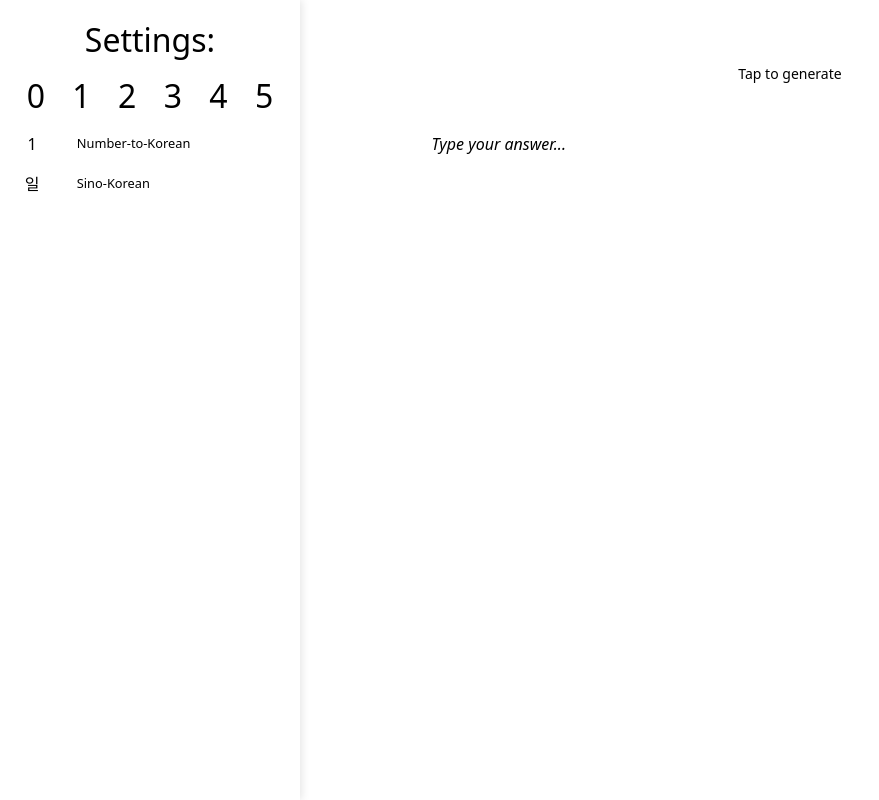
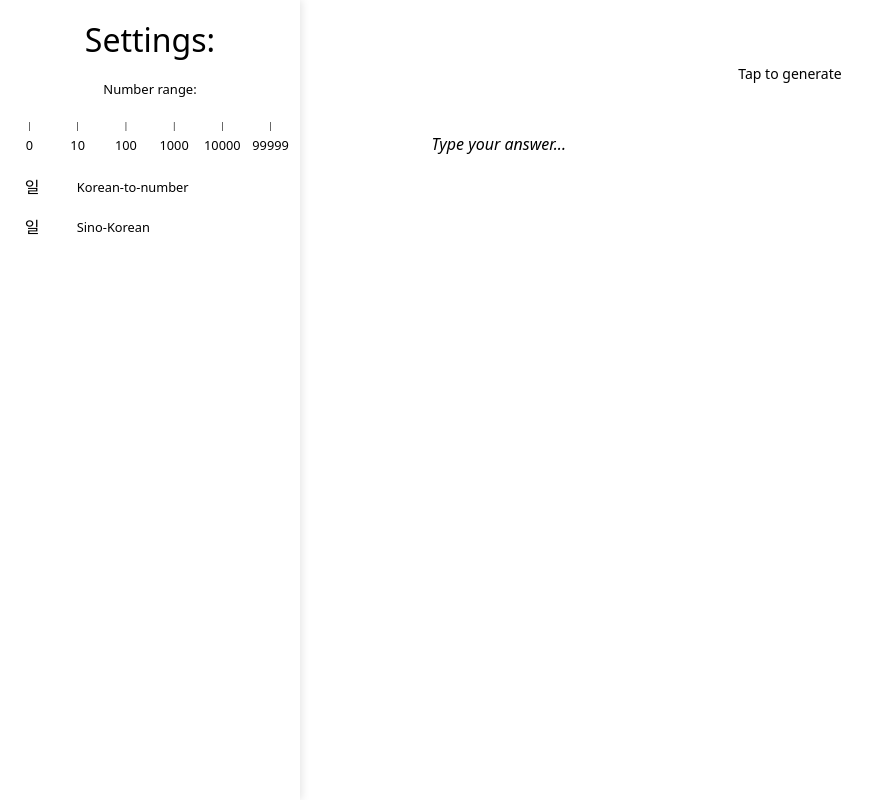
Before and after one commit to Pepi100/pages, a Next.js app: page / in a window 1280 px wide. Shown: the whole page, without its empty margins (0-879 px from the left). Built offline with nearby package versions, Linux system fonts and the light colour scheme.

Commit message:
Finished functionalities, desktop view

```diff
--- a/app/constants.ts
+++ b/app/constants.ts
@@ -20,6 +20,7 @@ export const SinoKoreanDict: { [key: number]: string } = {
 };
 
 export const NativeKoreanDict: { [key: number]: string } = {
+  0: '영',
   1: '하나',
   2: '둘',
   3: '셋',
@@ -49,11 +50,11 @@ export function toSinoKorean(num: number): string {
     let pow = 1;
     while(num > 0){
         if(num % 10 >= 1){
-            if(pow > 1)
+            if(pow > 1 || (pow == 1 && num % 10 == 1))
                 result = SinoKoreanDict[pow] + result;
             if(num % 10 > 1)
-                // console.log(num%10)
                 result = SinoKoreanDict[num % 10] + result;
+
         }
         num = Math.floor(num / 10); // wtf javascript
         pow*=10;
@@ -71,7 +72,7 @@ export function toNativeKorean(num: number): string {
   let result = '';
 
   // Handle tens (20, 30, etc.)
-  const tens = Math.floor(num / 10) * 10;
+  const tens = Math.floor(num / 10 % 10) * 10;
   if (tens > 0) {
     result += NativeKoreanDict[tens];
   }
--- a/app/globals.css
+++ b/app/globals.css
@@ -36,6 +36,9 @@ body{
 .settings-label {
   display: none;
 }
+.ranges-label{
+  font-size: none;
+}
 
 
 .range-track {
@@ -44,6 +47,7 @@ body{
   border-radius: 4px;
   width: 90%;
   margin: auto;
+  margin-top: 0.5rem;
 }
 
 .range-thumb {
@@ -140,11 +144,12 @@ body{
   }
 
 .range-labels {
-    width: 92%;
+    width: 108%;
     justify-content: space-between;
     display: flex;
-    margin:auto; /* ✅ Center horizontally */
-
+    /* margin:auto; ✅ Center horizontally */
+    margin-left: -4%;
+    /* box-sizing: border-box; */
   }
 
 
@@ -219,11 +224,12 @@ body{
 
 }
 
-  .toggle-switch {
-    gap: 0.3rem;
-    min-width: 1rem;
-    margin-top: 0.5rem;
-  }
+.toggle-switch {
+  gap: 0.3rem;
+  min-width: 1rem;
+  margin-top: 0.5rem;
+}
+
 
 
 
@@ -247,11 +253,19 @@ body{
     justify-content: flex-start; /* or 'space-between' if you want bottom-aligned elements too */
   }
 
+  .ranges-label {
+    display: block;
+    font-size: small;
+    margin-top: 1rem;
+    margin-bottom: 0.2rem;
+  }
+
   .settings-label {
     display: block;
   }
 
   .buttons-mobile {
+    margin-top: 1rem;
     display:block;
     flex-direction: column;
     /* margin-top: auto; */
--- a/app/page.tsx
+++ b/app/page.tsx
@@ -12,19 +12,28 @@ export default function Home() {
   const [random, setRandom] = useState(-1);
 
   const [sino, setSino] = useState(1);
-  const [numberToKorean, setNumberToKorean] = useState(1);
+  const [numberToKorean, setNumberToKorean] = useState(0);
 
   const [userInput, setUserInput] = useState('');
   const [feedback, setFeedback] = useState('');
+  const [feedbackStatus, setFeedbackStatus] = useState(0);
 
   // Function to handle changes in the range
   const setRange = (newValues: number[]) => {
     if(newValues[0] === newValues[1]){
-      newValues[0] = minValue
+      newValues[0] = minValue;
       newValues[1] = maxValue;
     }else{
-      setMinValue(newValues[0]);
-      setMaxValue(newValues[1]);
+      if(sino == 1){
+        setMinValue(newValues[0]);
+        setMaxValue(newValues[1]);
+      }else{
+        const nv1 = Math.min(1, newValues[0]);
+        const nv2 = Math.min(2, newValues[1]);
+        setMinValue(nv1);
+        setMaxValue(nv2);
+      }
+
     }
 
   };
@@ -43,6 +52,10 @@ export default function Home() {
       newRandomNumber = Math.floor(Math.random() * (max - min + 1) + min);
 
     setRandom(newRandomNumber);
+
+    setUserInput("");
+    setFeedback("");
+    setFeedbackStatus(0);
 
 
   };
@@ -67,12 +80,36 @@ export default function Home() {
 
   const checkAnswer = () => {
 
-    const input_format = userInput.replace(/\s+/g, '');
-    if(toSinoKorean(random) == input_format )
-      setFeedback('Correct!');
-    else{
-      setFeedback('Incorrect, the answer was ' + toSinoKorean(random))
+    if(feedbackStatus == 0){
+      const input_format = userInput.replace(/\s+/g, '');
+      if (numberToKorean === 1){
+        if(sino){
+          if(toSinoKorean(random) == input_format)
+            setFeedback('Correct!');
+          else
+            setFeedback('Incorrect, the answer was ' + toSinoKorean(random) +'.');
+        }else{
+          if(toNativeKorean(random) == input_format)
+            setFeedback('Correct!');
+          else
+            setFeedback('Incorrect, the answer was ' + toNativeKorean(random)+'.')
+        }
+      }else{
+        const number = Number(input_format)
+        if(random == number)
+          setFeedback('Correct!');
+        else
+          setFeedback('Incorrect, the answer was ' + random);
+      }
+      setFeedbackStatus(1);
+    }else{
+      setUserInput("");
+      generateRandomValue();
+      setFeedback("");
+      setFeedbackStatus(0);
     }
+
+
 
   };
 
@@ -85,6 +122,7 @@ export default function Home() {
 
         <div className="menu-mobile">
           <p className="settings-label" >Settings:</p>
+          <p className="ranges-label" >Number range:</p>
           <Range values={[minValue, maxValue]}
             step={1}
             min={0}
@@ -100,20 +138,24 @@ export default function Home() {
             )}
           />
           <div className="range-labels">
-            {VALUE_STEPS.map((label, index) => (
-              <span key={index} className="range-label">
-                {(index)}
-              </span>
+            {["0", "10", "100", "1000", "10000", "99999"].map((label, index) => (
+              <div key={index} className="range-label" style={{ textAlign: "center",
+                  flex: 1,
+                  opacity: sino == 0 && index > 2 ? 0.3 : 1, // gray out if not allowed
+                  pointerEvents: "none", }}>
+                <div style={{ fontSize: "0.5rem", lineHeight: "0.3rem", marginTop: "0.5rem" }}>|</div> {/* Tick mark */}
+                <div style={{ fontSize: "0.4em", marginTop: "0.5rem" }}>{label}</div> {/* Small label */}
+              </div>
             ))}
           </div>
 
           <div className='buttons-mobile'>
 
             <ToggleSwitch
-              numberOne="일"
-              numberTwo="1"
-              optionOneText="Korean-to-number"
-              optionTwoText="Number-to-Korean"
+              numberOne="1"
+              numberTwo="일"
+              optionOneText="Number-to-Korean"
+              optionTwoText="Korean-to-number"
               onToggleChange={() => setNumberToKorean(1 - numberToKorean)}
             />
 
@@ -121,8 +163,8 @@ export default function Home() {
               numberOne="한"
               numberTwo="일"
               optionOneText="Native Korean"
-              optionTwoText="Sino-Korean   "
-              onToggleChange={() => setSino(1 - sino)}  // Pass the callback
+              optionTwoText="Sino-Korean"
+              onToggleChange={() => {if(sino == 1) setRange([Math.min(1, minValue), Math.min(2, maxValue)]); setSino(1 - sino); }}  // Pass the callback
             />
 
           </div>
@@ -142,7 +184,7 @@ export default function Home() {
           }}
           className="input-field"
         />
-        <p style={{ marginTop: '10px', color: feedback.includes('Correct') ? 'green' : 'red' }}></p>
+        <p style={{ marginTop: '10px', color: feedback.includes('Correct') ? 'green' : 'red' }}>{feedback}</p>
       </div>
     </main>
 
```
